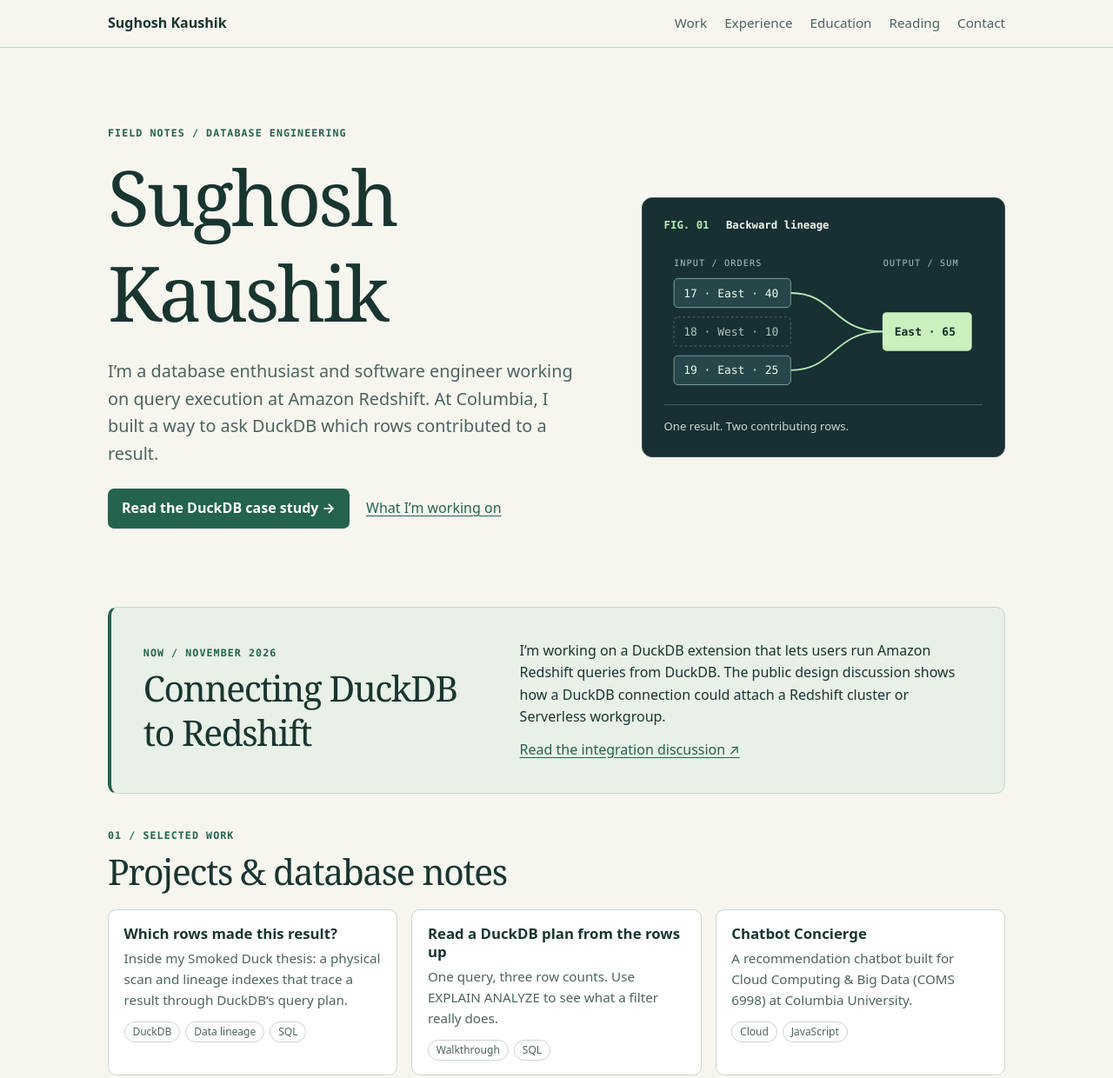
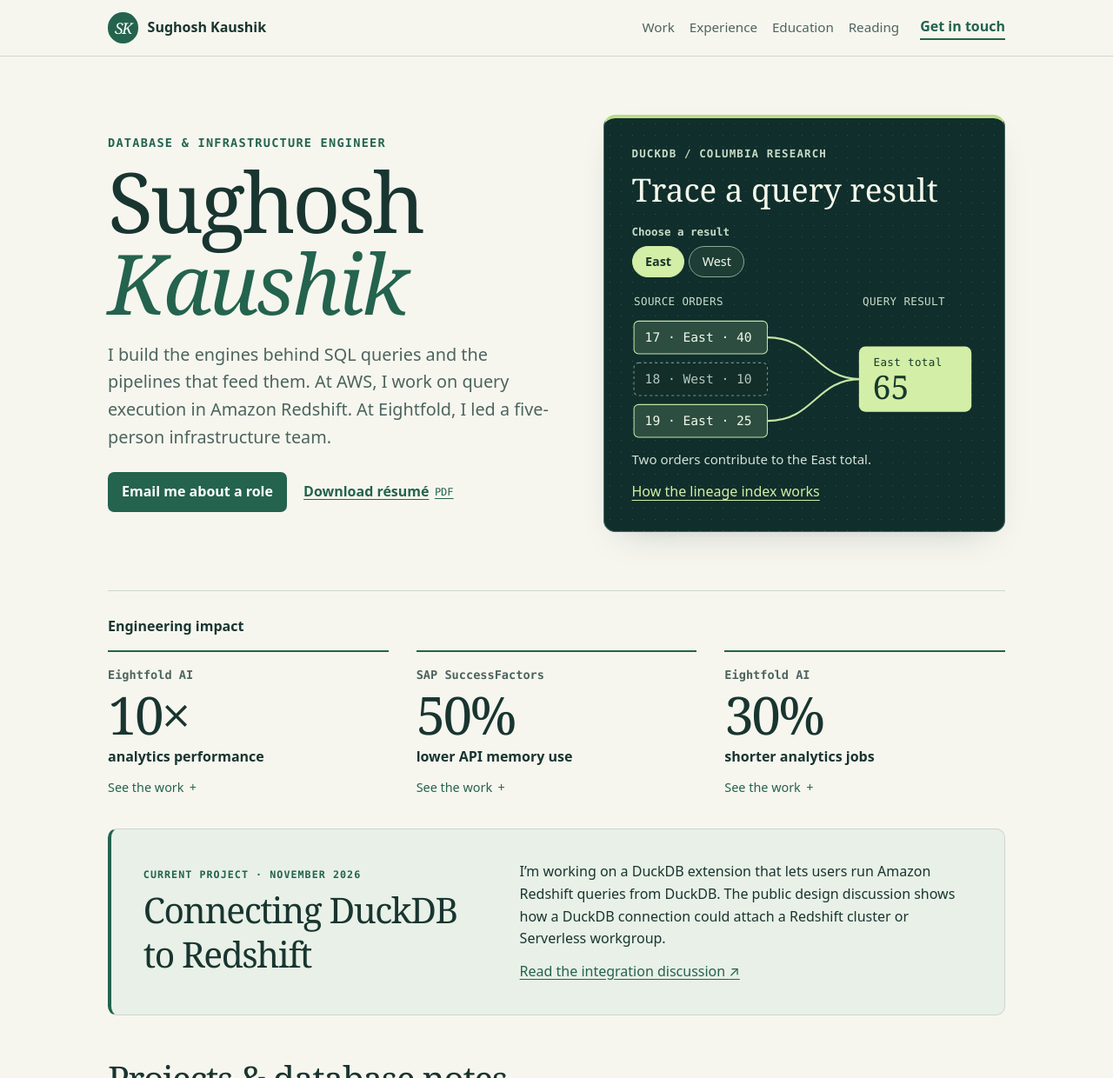
Before and after one commit to sughosh360/sughosh360.github.io, an Astro site: page / in a window 1280 px wide. Shown: the top 1240 px of the page at 87% size. Built offline with nearby package versions, Linux system fonts and the light colour scheme; Astro itself is replaced by a stand-in of ours.

Commit message:
Lead the portfolio with engineering outcomes and recruiter contact

```diff
--- /dev/null
+++ b/src/components/ImpactHighlights.astro
@@ -0,0 +1,64 @@
+---
+const highlights = [
+  {
+    company: 'Eightfold AI',
+    metric: '10×',
+    result: 'analytics performance',
+    detail: 'Dashboards were timing out. I moved them to QuickSight backed by materialized views, bringing response times down to five seconds.',
+  },
+  {
+    company: 'SAP SuccessFactors',
+    metric: '50%',
+    result: 'lower API memory use',
+    detail: 'I worked with two architects to rebuild CRUD APIs for the Metadata Framework. The new implementation used half the memory and improved performance sixfold.',
+  },
+  {
+    company: 'Eightfold AI',
+    metric: '30%',
+    result: 'shorter analytics jobs',
+    detail: 'I implemented a new Spark pipeline for analytics jobs. It cut runtime by 30% on a team responsible for moving customer data from RDS to Redshift.',
+  },
+];
+---
+<section aria-labelledby="impact-title" class="impact">
+  <h2 id="impact-title">Engineering impact</h2>
+  <div class="outcomes">
+    {highlights.map(item => (
+      <details>
+        <summary>
+          <span class="company">{item.company}</span>
+          <strong>{item.metric}</strong>
+          <span class="result">{item.result}</span>
+          <span class="read"><span class="closed-label">See the work</span><span class="open-label">Hide details</span><i aria-hidden="true"></i></span>
+        </summary>
+        <p>{item.detail}</p>
+      </details>
+    ))}
+  </div>
+</section>
+
+<style>
+  .impact { padding: 1.75rem 0 2.25rem; }
+  h2 { font: 650 1rem/1.5 system-ui, sans-serif; letter-spacing: 0; margin: 0 0 1rem; }
+  .outcomes { display: grid; grid-template-columns: repeat(3, 1fr); gap: 2rem; align-items: start; }
+  details { border-top: 2px solid var(--accent); }
+  summary { cursor: pointer; display: grid; padding-top: 1rem; list-style: none; }
+  summary::-webkit-details-marker { display: none; }
+  .company { font: 600 .85rem/1.5 var(--mono); color: var(--muted); }
+  strong { font: 500 clamp(2.75rem, 4.7vw, 4rem)/1.18 Georgia, serif; letter-spacing: -.045em; color: var(--fg); }
+  .result { font-weight: 600; }
+  .read { display: inline-flex; align-items: center; gap: .4rem; margin-top: .65rem; font-size: .9rem; color: var(--accent); }
+  .read i::before { content: '+'; font-style: normal; }
+  summary:hover .read { text-decoration: underline; }
+  details[open] i::before { content: '−'; }
+  .open-label, details[open] .closed-label { display: none; }
+  details[open] .open-label { display: inline; }
+  p { color: var(--muted); margin: .55rem 0 0; }
+  @media (max-width: 40rem) {
+    .outcomes { grid-template-columns: 1fr; gap: 1rem; }
+    summary { grid-template-columns: 5.5rem 1fr; column-gap: .9rem; }
+    strong { grid-column: 1; grid-row: 1 / span 3; align-self: center; }
+    .company, .result, .read { grid-column: 2; }
+    .read { margin-top: .2rem; }
+  }
+</style>
--- a/src/components/LineageFigure.astro
+++ b/src/components/LineageFigure.astro
@@ -1,39 +1,79 @@
-<figure>
-  <figcaption><span>Fig. 01</span> Backward lineage</figcaption>
-  <svg viewBox="0 0 396 192" role="img" aria-label="The East total of 65 comes from orders 17 and 19. Order 18 belongs to West and does not contribute.">
-    <g class="labels"><text x="12" y="20">INPUT / ORDERS</text><text x="272" y="20">OUTPUT / SUM</text></g>
-    <g class="paths">
-      <path d="M157 54 C212 54 209 102 271 102"/>
-      <path d="M157 150 C212 150 209 102 271 102"/>
-    </g>
-    <g class="nodes">
-      <rect x="12" y="36" width="145" height="36" rx="5"/>
-      <rect class="ignored" x="12" y="84" width="145" height="36" rx="5"/>
-      <rect x="12" y="132" width="145" height="36" rx="5"/>
-      <rect class="result" x="271" y="78" width="111" height="48" rx="5"/>
-    </g>
-    <g class="rows">
-      <text x="24" y="59">17 · East · 40</text>
-      <text x="24" y="107" class="dim">18 · West · 10</text>
-      <text x="24" y="155">19 · East · 25</text>
-      <text x="286" y="107" class="total">East · 65</text>
-    </g>
-  </svg>
-  <p>One result. Two contributing rows.</p>
+---
+const orders = [
+  { id: 17, region: 'East', amount: 40 },
+  { id: 18, region: 'West', amount: 10 },
+  { id: 19, region: 'East', amount: 25 },
+];
+const regions = ['East', 'West'];
+---
+<figure class="trace">
+  <figcaption>
+    <span class="source">DuckDB / Columbia research</span>
+    <strong>Trace a query result</strong>
+  </figcaption>
+  <fieldset>
+    <legend>Choose a result</legend>
+    {regions.map((region, i) => (
+      <label class="choice">
+        <input type="radio" name="lineage-region" value={region} checked={i === 0} />
+        <span>{region}</span>
+      </label>
+    ))}
+    {regions.map(region => {
+      const matches = orders.filter(order => order.region === region);
+      const total = matches.reduce((sum, order) => sum + order.amount, 0);
+      return (
+        <div class="diagram" data-region={region}>
+          <svg viewBox="0 0 380 172" role="img" aria-label={`The ${region} total of ${total} comes from orders ${matches.map(order => order.id).join(' and ')}.`}>
+            <g class="column-names"><text x="2" y="14">SOURCE ORDERS</text><text x="254" y="14">QUERY RESULT</text></g>
+            {orders.map((order, i) => {
+              const y = 32 + 46 * i;
+              return (
+                <g class:list={['record', {matched: order.region === region}]}>
+                  {order.region === region && <path d={`M149 ${y + 18} C201 ${y + 18}, 202 96, 252 96`} />}
+                  <rect x="2" y={y} width="147" height="36" rx="5" />
+                  <text x="14" y={y+23}>{order.id} · {order.region} · {order.amount}</text>
+                </g>
+              );
+            })}
+            <rect class="sum" x="250" y="60" width="124" height="72" rx="7" />
+            <text class="region" x="266" y="81">{region} total</text>
+            <text class="number" x="265" y="118">{total}</text>
+          </svg>
+          <p>{matches.length === 1 ? 'One order contributes' : 'Two orders contribute'} to the {region} total.</p>
+        </div>
+      );
+    })}
+  </fieldset>
+  <a href="/notes/lineage-in-duckdb/#physical-scan">How the lineage index works</a>
 </figure>
 
 <style>
-  figure { margin: 0; background: #182f33; color: #eff8ef; border: 1px solid #335056; border-radius: .75rem; padding: clamp(.85rem, 2.5vw, 1.55rem); }
-  figcaption { font: 600 .77rem var(--mono); }
-  figcaption span { color: #b6eab5; text-transform: uppercase; margin-right: .75rem; }
-  svg { display: block; width: 100%; margin-top: 1.3rem; font-family: var(--mono); }
-  .labels { fill: #a9c6be; font-size: 11px; letter-spacing: 1.2px; }
-  .paths { fill: none; stroke: #b6eab5; stroke-width: 2; }
-  .nodes { fill: #26464a; stroke: #80a69c; }
-  .ignored { fill: none; stroke: #547071; stroke-dasharray: 3; }
-  .result { fill: #caf0bd; stroke: none; }
-  .rows { fill: #edf8eb; font-size: 14px; }
-  .dim { fill: #aec3c0; }
-  .total { fill: #152e2d; font-weight: 700; }
-  p { margin: 0; padding-top: .85rem; border-top: 1px solid #40605f; color: #c8d9d1; font-size: .82rem; }
+  .trace { position: relative; margin: 0; overflow: hidden; padding: clamp(1.15rem, 3vw, 2rem); color: #f3f8eb; background-color: #102e2b; background-image: radial-gradient(#34524a .7px, transparent .9px); background-size: 13px 13px; border: 1px solid #45675e; border-top: 4px solid #b9dc88; border-radius: .85rem; box-shadow: 0 1rem 2.6rem -1.3rem #102e2b45; }
+  .source, legend { color: #c7ddc9; font: 600 .78rem/1.5 var(--mono); }
+  .source { display: block; text-transform: uppercase; letter-spacing: .09em; }
+  figcaption strong { display: block; font: 500 clamp(1.6rem, 3vw, 2.3rem)/1.2 Georgia, serif; margin: .55rem 0 1.15rem; }
+  fieldset { border: 0; margin: 0; padding: 0; min-width: 0; }
+  legend { margin-bottom: .35rem; padding: 0; }
+  .choice { display: inline-block; position: relative; margin-right: .3rem; cursor: pointer; }
+  .choice input { position: absolute; width: 1px; height: 1px; opacity: 0; }
+  .choice span { display: block; padding: .35rem .9rem; border: 1px solid #8fa79b; border-radius: 2rem; background: #1e3d34; font-size: .9rem; }
+  .choice input:checked + span { background: #d3eea6; color: #17352a; border-color: #d3eea6; font-weight: 700; }
+  .choice input:focus-visible + span, a:focus-visible { outline: 3px solid white; outline-offset: 3px; }
+  .diagram { margin-top: 1.1rem; }
+  .diagram[data-region="West"] { display: none; }
+  fieldset:has(input[value="West"]:checked) .diagram[data-region="East"] { display: none; }
+  fieldset:has(input[value="West"]:checked) .diagram[data-region="West"] { display: block; }
+  svg { width: 100%; display: block; font-family: var(--mono); }
+  .column-names, .region { fill: #c7ddc9; font-size: 12px; letter-spacing: .03em; }
+  .record rect { fill: #132e29; stroke: #739287; stroke-dasharray: 3; }
+  .record text { fill: #b4c6be; font-size: 14px; }
+  .matched rect { fill: #2c4d40; stroke: #c5e4a5; stroke-dasharray: none; }
+  .matched text { fill: #f0f8e9; }
+  .record path { fill: none; stroke: #c5e4a5; stroke-width: 2; }
+  .sum { fill: #d3eea6; }
+  .region, .number { fill: #16392c; }
+  .number { font: 500 36px Georgia, serif; }
+  .diagram p { margin: 0; color: #d4e2d9; font-size: .94rem; }
+  a { display: inline-block; margin-top: .85rem; color: #d3eea6; text-underline-offset: .22em; }
 </style>
--- a/src/data/site.ts
+++ b/src/data/site.ts
@@ -23,14 +23,18 @@ export interface Experience {
   topics: string[];
 }
 
+const email = 'svk2117@columbia.edu';
+
 export const site = {
   name: 'Sughosh Kaushik',
-  title: 'Sughosh Kaushik | Database engineering notes',
-  description: 'Explore Sughosh Kaushik’s work on Amazon Redshift and DuckDB, with a SQL lineage case study, query plan walkthrough, and reading notes.',
-  bio: 'I’m a database enthusiast and software engineer working on query execution at Amazon Redshift. At Columbia, I built a way to ask DuckDB which rows contributed to a result.',
+  title: 'Sughosh Kaushik | Database & infrastructure engineer',
+  description: 'Database and infrastructure engineer working on Amazon Redshift query execution. Explore my engineering results, DuckDB research, and résumé, or get in touch about a role.',
+  bio: 'I build the engines behind SQL queries and the pipelines that feed them. At AWS, I work on query execution in Amazon Redshift. At Eightfold, I led a five-person infrastructure team.',
+  email,
+  recruitingUrl: `mailto:${email}?subject=${encodeURIComponent('Engineering role and introductory call')}`,
+  resumeUrl: '/sughosh-kaushik-resume.pdf',
   links: [
     { label: 'GitHub', url: 'https://github.com/sughosh360' },
     { label: 'LinkedIn', url: 'https://www.linkedin.com/in/sughosh-kaushik' },
-    // TODO: add more, e.g. { label: 'Email', url: 'mailto:<you>@example.com' },
   ],
 };
--- a/src/layouts/Base.astro
+++ b/src/layouts/Base.astro
@@ -31,19 +31,20 @@ const year = new Date().getFullYear();
     <title>{title}</title>
   </head>
   <body>
+    <a class="skip" href="#main">Skip to content</a>
     <header class="site-header">
       <nav class="container">
-        <a class="logo" href="/">{site.name}</a>
+        <a class="logo" href="/"><span class="monogram" aria-hidden="true">SK</span>{site.name}</a>
         <ul>
           <li><a href="/#projects">Work</a></li>
           <li><a href="/#experience">Experience</a></li>
           <li><a href="/#education">Education</a></li>
           <li><a href="/reading/">Reading</a></li>
-          <li><a href="/#contact">Contact</a></li>
         </ul>
+        <a class="contact-link" href="/#contact">Get in touch</a>
       </nav>
     </header>
-    <main class="container">
+    <main id="main" class="container">
       <slot />
     </main>
     <footer class="container">
@@ -53,6 +54,8 @@ const year = new Date().getFullYear();
 </html>
 
 <style>
+  .skip { position: fixed; top: .5rem; left: .5rem; z-index: 20; padding: .5rem 1rem; background: var(--card); transform: translateY(-160%); }
+  .skip:focus { transform: none; }
   .site-header {
     position: sticky;
     top: 0;
@@ -65,20 +68,23 @@ const year = new Date().getFullYear();
     display: flex;
     flex-wrap: wrap;
     align-items: center;
-    justify-content: space-between;
+    justify-content: flex-start;
     gap: 0.5rem 1.5rem;
     padding-top: 0.9rem;
     padding-bottom: 0.9rem;
   }
-  .logo {
+  .monogram { display: inline-grid; place-items: center; width: 2.2rem; height: 2.2rem; border-radius: 50%; font: italic 1.1rem Georgia, serif; letter-spacing: -.08em; color: var(--on-accent); background: var(--accent); }
+  .logo { display: inline-flex; align-items: center; gap: .65rem;
     font-weight: 700;
     color: var(--fg);
     text-decoration: none;
   }
   ul {
     display: flex;
-    gap: 1.25rem;
-    margin: 0;
+    flex-wrap: wrap;
+    align-items: center;
+    gap: .45rem 1.05rem;
+    margin: 0 0 0 auto;
     padding: 0;
     list-style: none;
   }
@@ -90,6 +96,13 @@ const year = new Date().getFullYear();
   ul a:hover {
     color: var(--fg);
   }
+  .contact-link { display: inline-block; text-decoration: none; border-bottom: 2px solid var(--accent); color: var(--accent); font-weight: 650; }
+  @media (max-width: 42rem) {
+    nav { display: grid; grid-template-columns: 1fr auto; gap: .25rem .5rem; }
+    .contact-link { grid-column: 2; grid-row: 1; }
+    nav ul { grid-column: 1 / -1; grid-row: 2; margin: 0; gap: .35rem .85rem; }
+    nav ul a { display: inline-block; padding-block: .15rem; }
+  }
   footer {
     padding-top: 2rem;
     padding-bottom: 2rem;
--- a/src/pages/index.astro
+++ b/src/pages/index.astro
@@ -1,4 +1,5 @@
 ---
+import ImpactHighlights from '../components/ImpactHighlights.astro';
 import projects from '../data/projects.json';
 import experience from '../data/experience.json';
 import Base from '../layouts/Base.astro';
@@ -11,20 +12,22 @@ import { site } from '../data/site';
 <Base>
   <section id="about" class="hero">
     <div>
-      <p class="eyebrow">Field notes / Database engineering</p>
-      <h1>Sughosh Kaushik</h1>
+      <p class="eyebrow">Database &amp; infrastructure engineer</p>
+      <h1>Sughosh <em>Kaushik</em></h1>
       <p class="lead">{site.bio}</p>
       <div class="actions">
-        <a class="button" href="/notes/lineage-in-duckdb/">Read the DuckDB case study <span aria-hidden="true">→</span></a>
-        <a href="#now">What I’m working on</a>
+        <a class="button" href={site.recruitingUrl}>Email me about a role</a>
+        <a class="resume" href={site.resumeUrl} download>Download résumé <span>PDF</span></a>
       </div>
     </div>
     <LineageFigure />
   </section>
 
+  <ImpactHighlights />
+
   <section id="now" class="now">
     <div>
-      <p class="eyebrow">Now / <time datetime="2026-11">November 2026</time></p>
+      <p class="eyebrow">Current project · <time datetime="2026-11">November 2026</time></p>
       <h2>Connecting DuckDB to Redshift</h2>
     </div>
     <div>
@@ -34,7 +37,6 @@ import { site } from '../data/site';
   </section>
 
   <section id="projects">
-    <p class="eyebrow">01 / Selected work</p>
     <h2>Projects &amp; database notes</h2>
     <div class="grid">
       {projects.map((project) => <ProjectCard project={project} />)}
@@ -42,7 +44,6 @@ import { site } from '../data/site';
   </section>
 
   <section id="experience">
-    <p class="eyebrow">02 / Career</p>
     <h2>Experience</h2>
     <ExperienceTimeline items={experience} />
   </section>
@@ -77,23 +78,34 @@ import { site } from '../data/site';
   </section>
 
   <section id="reading">
-    <p class="eyebrow">03 / Bookshelf</p>
     <h2>Papers &amp; reading</h2>
     <p>Start with two papers behind my DuckDB research: one on why lineage needs to be fast, the other on the engine that made it possible to experiment.</p>
     <a href="/reading/">Browse the reading shelf <span aria-hidden="true">→</span></a>
   </section>
 
-  <section id="contact">
-    <p class="eyebrow">04 / Elsewhere</p>
-    <h2>Get in touch</h2>
-    <div class="actions">{site.links.map((link) => <a href={link.url}>{link.label} <span aria-hidden="true">↗</span></a>)}</div>
+  <section id="contact" class="contact">
+    <div>
+      <h2>Have a role in mind?</h2>
+      <p>Tell me about the team, the engineering problem, and a good time for a call.</p>
+    </div>
+    <div class="contact-links">
+      <a class="email" href={site.recruitingUrl}>{site.email}</a>
+      <div class="actions">
+        {site.links.map(link => <a href={link.url}>{link.label}</a>)}
+        <a href={site.resumeUrl} download>Résumé (PDF)</a>
+      </div>
+    </div>
   </section>
 </Base>
 
 <style>
   .hero, .now { display: grid; gap: clamp(1.5rem, 4vw, 3rem); align-items: center; }
-  .hero { padding-block: clamp(3rem, 7vw, 5.75rem); grid-template-columns: 1.15fr .85fr; }
-  .hero h1 { margin: .6rem 0 1.1rem; font-size: clamp(3.3rem, 6.9vw, 5.5rem); }
+  .hero { padding-block: clamp(2.25rem, 5.4vw, 4.2rem); grid-template-columns: 1.06fr .94fr; }
+  .hero h1 { margin: .6rem 0 1.1rem; font-size: clamp(3.7rem, 7.5vw, 6rem); line-height: .98; }
+  .hero h1 em { display: block; color: var(--accent); font-weight: inherit; }
+  .hero .eyebrow { font-size: .85rem; }
+  .resume { display: inline-flex; gap: .4rem; align-items: center; padding-block: .65rem; font-weight: 600; }
+  .resume span { font: 500 .75rem var(--mono); }
   .hero .lead { max-width: 34rem; }
   .now { grid-template-columns: .85fr 1.15fr; padding: clamp(1.3rem, 3vw, 2.3rem); background: var(--wash); border: 1px solid var(--border); border-left: 4px solid var(--accent); border-radius: .65rem; }
   .now h2 { margin-bottom: 0; }
@@ -110,5 +122,13 @@ import { site } from '../data/site';
   .actions { display: flex; align-items: center; flex-wrap: wrap; gap: .8rem 1.2rem; }
   .hero .actions { margin-top: 1.5rem; }
   #reading > p:not(.eyebrow) { max-width: 64ch; }
+  .contact { margin-block: 1rem 2.5rem; padding: clamp(1.4rem, 4vw, 3rem); border: 0; border-radius: .8rem; background: #183931; color: #eff6e9; display: flex; justify-content: space-between; align-items: center; flex-wrap: wrap; gap: 1.5rem; }
+  .contact h2 { margin: 0; }
+  .contact p { max-width: 34rem; margin: .6rem 0 0; color: #d2dfd4; }
+  .contact a { color: #d1eead; }
+  .contact a:focus-visible { outline-color: #e3f8c7; }
+  .contact-links { min-width: 0; }
+  .contact-links .email { font-size: clamp(1.08rem, 2vw, 1.4rem); overflow-wrap: anywhere; }
+  .contact-links .actions { margin-top: .6rem; font-size: .95rem; }
   @media (max-width: 48rem) { .hero, .now { grid-template-columns: 1fr; } }
 </style>
--- a/src/pages/notes/lineage-in-duckdb.astro
+++ b/src/pages/notes/lineage-in-duckdb.astro
@@ -12,7 +12,7 @@ SELECT region, SUM(amount) AS total
 FROM orders
 GROUP BY region;`}</code></pre>
   <LineageFigure />
-  <h2>Read the mappings where they live</h2>
+  <h2 id="physical-scan">Read the mappings where they live</h2>
   <p>Smoked Duck already captured lineage as DuckDB's operators ran. My question was how to make those mappings queryable through SQL. Turning every mapping into a regular table would make it easy to scan, but we'd pay for copying and formatting data before anyone even clicked the chart.</p>
   <p>I implemented a physical scan operator that reads the captured mappings directly. To trace across a whole query plan, I integrated lineage indexes with DuckDB's index join. Instead of scanning and joining whole mapping tables for one selected result, the engine could follow the relevant row IDs from one operator to its child.</p>
   <h2>What the experiment showed</h2>
```
Also changed, not shown: 1 other file.
